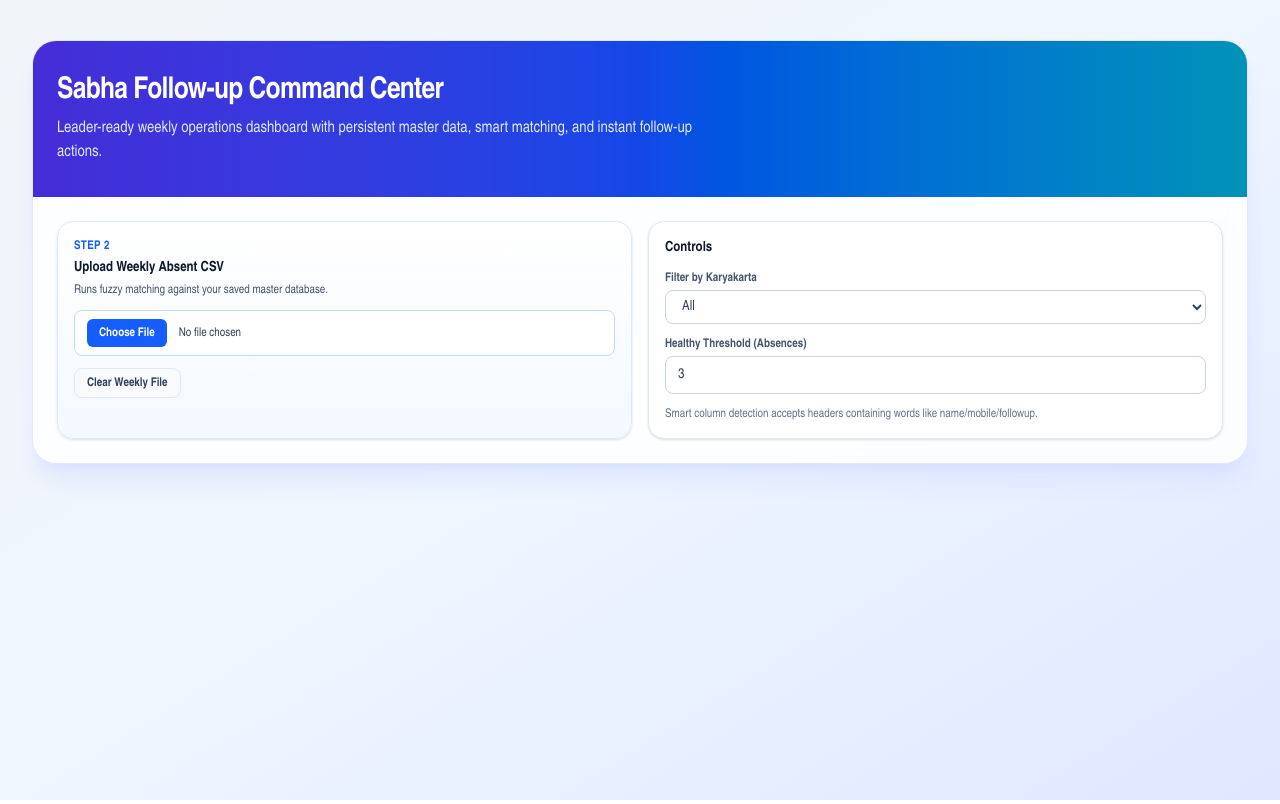
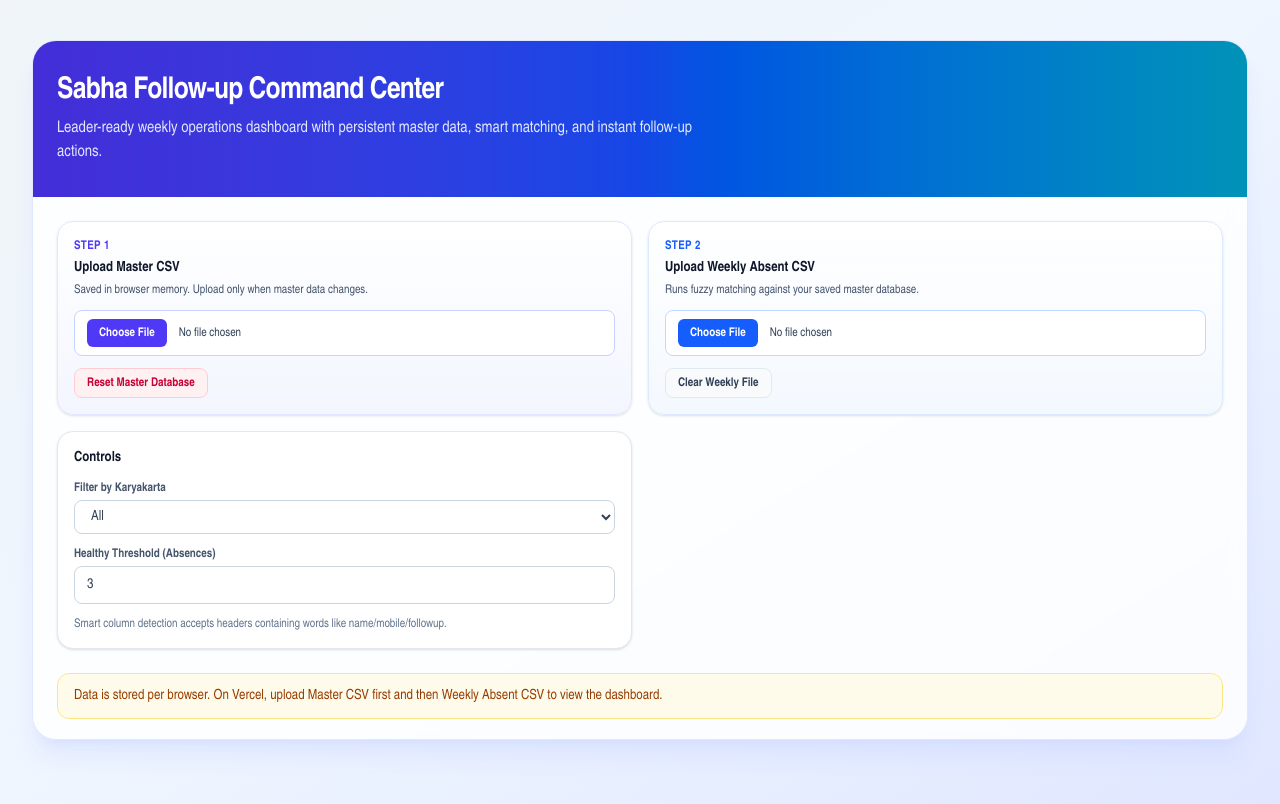
Before and after one commit to AksharBrahm369/sampark-nextjs, a Next.js app: page / in a window 1280 px wide. Built offline with nearby package versions, Linux system fonts and the light colour scheme.

Commit message:
Fix Vercel empty dashboard by enabling master upload

```diff
--- a/app/page.js
+++ b/app/page.js
@@ -118,6 +118,7 @@ function parseCsvFile(file) {
 
 export default function HomePage() {
   const weeklyTableRef = useRef(null);
+  const resultsRef = useRef(null);
   const [masterRows, setMasterRows] = useState([]);
   const [masterFileName, setMasterFileName] = useState("");
   const [masterUpdatedAt, setMasterUpdatedAt] = useState("");
@@ -320,7 +321,18 @@ export default function HomePage() {
   const hasSessionData = masterRows.length > 0 || absentRows.length > 0 || matchedRows.length > 0;
 
   useEffect(() => {
-    if (!hasSessionData) return undefined;
+    if (hasData && resultsRef.current) {
+      resultsRef.current.scrollIntoView({ behavior: "smooth", block: "start" });
+    }
+  }, [hasData]);
+
+  useEffect(() => {
+    if (!hasSessionData) {
+      localStorage.removeItem(MATCHED_ROWS_STORAGE_KEY);
+      return undefined;
+    }
+
+    localStorage.setItem(MATCHED_ROWS_STORAGE_KEY, JSON.stringify(matchedRows));
 
     const handleBeforeUnload = (event) => {
       event.preventDefault();
@@ -347,16 +359,9 @@ export default function HomePage() {
       window.removeEventListener("beforeunload", handleBeforeUnload);
       window.removeEventListener("keydown", handleRefreshKeys);
     };
-  }, [hasSessionData]);
+  }, [hasSessionData, matchedRows]);
 
-  useEffect(() => {
-    if (!matchedRows.length) {
-      localStorage.removeItem(MATCHED_ROWS_STORAGE_KEY);
-      return;
-    }
 
-    localStorage.setItem(MATCHED_ROWS_STORAGE_KEY, JSON.stringify(matchedRows));
-  }, [matchedRows]);
 
   const karyakartaOptions = useMemo(() => {
     const names = new Set(matchedRows.map((row) => row.followup || "Unassigned"));
@@ -432,6 +437,7 @@ export default function HomePage() {
   const uploadMasterCsv = async (event) => {
     const file = event.target.files?.[0];
     if (!file) return;
+    const input = event.currentTarget;
 
     setError("");
 
@@ -458,12 +464,15 @@ export default function HomePage() {
       setMasterUpdatedAt(payload.updatedAt);
     } catch {
       setError("Unable to parse Master CSV. Please upload a valid file.");
+    } finally {
+      input.value = "";
     }
   };
 
   const uploadWeeklyAbsentCsv = async (event) => {
     const file = event.target.files?.[0];
     if (!file) return;
+    const input = event.currentTarget;
 
     setError("");
     setSelectedKaryakarta("All");
@@ -482,6 +491,8 @@ export default function HomePage() {
       localStorage.setItem(ABSENT_STORAGE_KEY, JSON.stringify({ rows, fileName: file.name }));
     } catch {
       setError("Unable to parse Weekly Absent CSV. Please upload a valid file.");
+    } finally {
+      input.value = "";
     }
   };
 
@@ -548,7 +559,7 @@ export default function HomePage() {
           </div>
 
           <div className="grid gap-4 p-5 sm:p-6 sm:grid-cols-2 lg:grid-cols-2">
-            <div className="hidden rounded-2xl border border-indigo-100 bg-linear-to-b from-white to-indigo-50/70 p-4 shadow-sm">
+            <div className="rounded-2xl border border-indigo-100 bg-linear-to-b from-white to-indigo-50/70 p-4 shadow-sm">
               <p className="text-xs font-semibold uppercase tracking-wide text-indigo-600">Step 1</p>
               <h2 className="mt-1 text-sm font-bold text-slate-900">Upload Master CSV</h2>
               <p className="mt-1 text-xs text-slate-600">Saved in browser memory. Upload only when master data changes.</p>
@@ -633,10 +644,16 @@ export default function HomePage() {
               {error}
             </div>
           )}
+
+          {!hasData && (
+            <div className="mx-5 mb-5 rounded-xl border border-amber-200 bg-amber-50 px-4 py-3 text-sm text-amber-800 sm:mx-6">
+              Data is stored per browser. On Vercel, upload Master CSV first and then Weekly Absent CSV to view the dashboard.
+            </div>
+          )}
         </section>
 
         {hasData && (
-          <>
+          <div ref={resultsRef} className="scroll-mt-4">
             <section className="mb-6 grid grid-cols-2 gap-3 sm:gap-4 lg:grid-cols-4">
               <div className="rounded-2xl border border-indigo-100 bg-white p-3 sm:p-4 shadow-md shadow-indigo-100/60 flex flex-col justify-center">
                 <p className="text-[10px] sm:text-xs font-semibold uppercase tracking-wide text-indigo-500 truncate">Total Follow-ups</p>
@@ -775,7 +792,7 @@ export default function HomePage() {
                 </ResponsiveContainer>
               </div>
             </section>
-          </>
+          </div>
         )}
       </div>
     </main>
```
